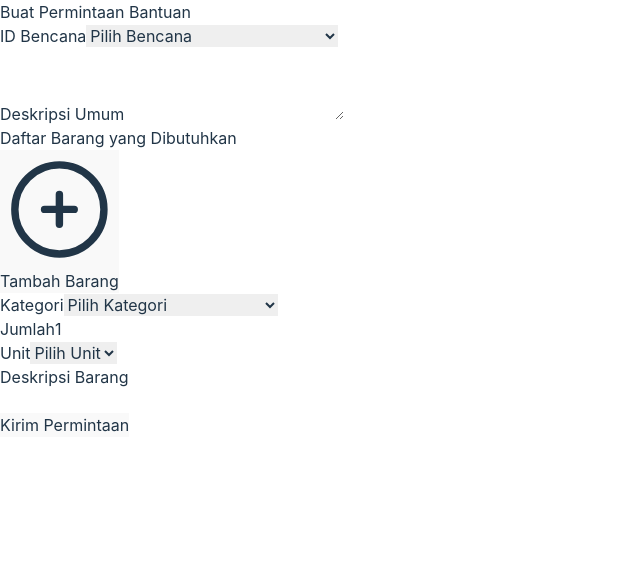
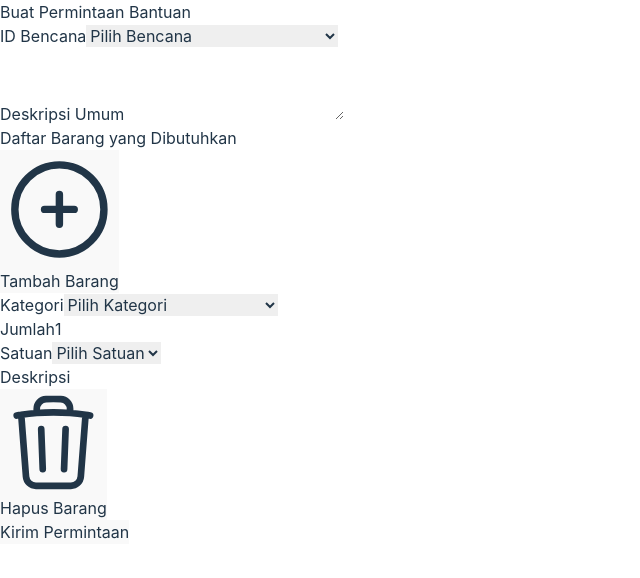
Before and after one commit to lamrositorus/bantuin, a React (Vite) app: page /Request in a window 1280 px wide. Shown: the top 578 px of the page, without its empty margins (0-640 px from the left). Built offline with nearby package versions, Linux system fonts and the light colour scheme.

Commit message:
perbaikan kecil

```diff
--- a/src/components/pages/Request.jsx
+++ b/src/components/pages/Request.jsx
@@ -3,9 +3,12 @@
 import { PlusCircleIcon, TrashIcon } from '@heroicons/react/24/outline';
 import { toast, ToastContainer } from 'react-toastify';
 import Swal from 'sweetalert2';
+
 export const Request = () => {
   const [disasterId, setDisasterId] = useState('');
   const [description, setDescription] = useState('');
+  const [loading, setLoading] = useState(false);
+
   const [requestItems, setRequestItems] = useState([{
     categoryId: '',
     quantity: 1,
@@ -47,6 +50,9 @@
   const handleSubmit = async (event) => {
     event.preventDefault();
 
+    // Set loading state to true
+    setLoading(true);
+
     // Menggunakan SweetAlert2 untuk konfirmasi
     const result = await Swal.fire({
       title: 'Apakah Anda yakin?',
@@ -58,11 +64,13 @@
     });
 
     if (!result.isConfirmed) {
+      setLoading(false); // Reset loading if the user cancels
       return; // Hentikan pengiriman jika tidak disetujui
     }
 
     if (!disasterId || !description || requestItems.some(item => !item.categoryId || !item.unitId || !item.description || item.quantity <= 0)) {
       toast.error("Silakan lengkapi semua field yang diperlukan.");
+      setLoading(false); // Reset loading if validation fails
       return;
     }
 
@@ -74,9 +82,11 @@
     } catch (error) {
       console.error(error);
       toast.error('Terjadi kesalahan saat mengirim permintaan.');
+    } finally {
+      // Set loading state to false after the request is complete
+      setLoading(false);
     }
   };
-
 
   const CATEGORIES = [
     { id: 'category-1', label: 'Makanan' },
@@ -177,7 +187,7 @@
                     <select
                       value={item.categoryId}
                       onChange={(e) => handleItemChange(index, 'categoryId', e.target.value)}
-                      className="mt-1 block w-full rounded-md border-gray-300 shadow-sm focus:border-blue-500 focus:ring-blue-500 bg-white"
+                      className="mt-1 block w-full bg-white rounded-md border-gray-300 shadow-sm focus:border-blue-500 focus:ring-blue-500"
                     >
                       <option value="" disabled>Pilih Kategori</option>
                       {CATEGORIES.map(category => (
@@ -188,26 +198,24 @@
                     </select>
                   </div>
 
-                  <div className="grid grid-cols-2 gap-4">
                   <div>
                     <label className="block text-sm font-medium text-gray-700">Jumlah</label>
                     <input
                       type="number"
-                        min="1"
                       value={item.quantity}
                       onChange={(e) => handleItemChange(index, 'quantity', e.target.value)}
-                        className="mt-1 block bg-white w-full rounded-md border-gray-300 shadow-sm focus:border-blue-500 focus:ring-blue-500"
+                      className="mt-1 block w-full bg-white rounded-md border-gray-300 shadow-sm focus:border-blue-500 focus:ring-blue-500"
                     />
                   </div>
 
                   <div>
-                      <label className="block text-sm font-medium text-gray-700">Unit</label>
+                    <label className="block text-sm font-medium text-gray-700">Satuan</label>
                     <select
                       value={item.unitId}
                       onChange={(e) => handleItemChange(index, 'unitId', e.target.value)}
-                        className="mt-1 block w-full rounded-md border-gray-300 shadow-sm focus:border-blue-500 focus:ring-blue-500 bg-white"
+                      className="mt-1 block w-full bg-white rounded-md border-gray-300 shadow-sm focus:border-blue-500 focus:ring-blue-500"
                     >
-                        <option value="" disabled>Pilih Unit</option>
+                      <option value="" disabled>Pilih Satuan</option>
                       {UNITS.map(unit => (
                         <option key={unit.id} value={unit.id}>
                           {unit.label}
@@ -215,40 +223,53 @@
                       ))}
                     </select>
                   </div>
-                  </div>
 
                   <div>
-                    <label className="block text-sm font-medium text-gray-700">Deskripsi Barang</label>
+                    <label className="block text-sm font-medium text-gray-700">Deskripsi</label>
                     <input
                       type="text"
                       value={item.description}
                       onChange={(e) => handleItemChange(index, 'description', e.target.value)}
-                      className="mt-1 block bg-white w-full rounded-md border-gray-300 shadow-sm focus:border-blue-500 focus:ring-blue-500"
+                      className="mt-1 block w-full bg-white rounded-md border-gray-300 shadow-sm focus:border-blue-500 focus:ring-blue-500"
                     />
                   </div>
+                </div>
 
+                <div className="flex justify-end mt-4">
                   <button
                     type="button"
                     onClick={() => handleRemoveItem(index)}
-                    className="absolute top-0 right-0 mt-2 mr-2 text-red-600"
+                    className="inline-flex items-center text-sm text-red-500 hover:text-red-700"
                   >
-                    <TrashIcon className="h-5 w-5" />
+                    <TrashIcon className="h-5 w-5 mr-2" />
+                    Hapus Barang
                   </button>
                 </div>
               </div>
             ))}
           </div>
 
+          <div className="mt-6">
             <button
               type="submit"
-            className="w-full py-2 px-4 bg-blue-600 text-white rounded-md hover:bg-blue-700"
+              disabled={loading}
+              className={`w-full inline-flex items-center justify-center px-6 py-3 text-base font-medium text-white bg-blue-600 rounded-md shadow-sm hover:bg-blue-700 focus:outline-none focus:ring-2 focus:ring-offset-2 focus:ring-blue-500 ${loading ? 'opacity-50 cursor-not-allowed' : ''}`}
             >
+              {loading ? (
+              <div className="flex items-center justify-center">
+              <div className="animate-spin rounded-full h-5 w-5 border-b-2 border-white mr-2"></div>
               Kirim Permintaan
+            </div>
+              ) : (
+                'Kirim Permintaan'
+              )}
             </button>
+          </div>
         </form>
       </div>
-
       <ToastContainer />
     </div>
   );
 };
+
+export default Request;
--- a/src/components/pages/getDetailRequest.jsx
+++ b/src/components/pages/getDetailRequest.jsx
@@ -179,7 +179,6 @@
   }
 
   return (
-
     <div className="min-h-screen pt-20 bg-gray-50 py-12 px-4 sm:px-6 lg:px-8">
       <div className="max-w-3xl mx-auto bg-white rounded-xl shadow-lg p-6">
         <h2 className="text-2xl font-bold text-gray-900 mb-8">{editing ? 'Edit Permintaan Bantuan' : 'Detail Permintaan Bantuan'}</h2>
@@ -313,9 +312,17 @@
                   <button
                     type="button"
                     onClick={handleUpdate}
+                    disabled={loading} // Disable button when loading
                     className="px-4 py-2 text-white bg-blue-600 hover:bg-blue-700 rounded-md"
                   >
-                  Simpan
+                    {loading ? (
+                      <div className="flex items-center justify-center">
+                        <div className="animate-spin rounded-full h-5 w-5 border-b-2 border-white mr-2"></div>
+                        Sedang Masuk...
+                      </div>
+                    ) : (
+                      'Simpan'
+                    )}
                   </button>
                   <button
                     type="button"
@@ -346,10 +353,12 @@
               )}
             </div>
           </form>
-    )};
+        )}
       </div>
       <ToastContainer />
     </div>
   );
 
+
+
 };
```
Lines whose indentation alone changed are shown as unchanged.
